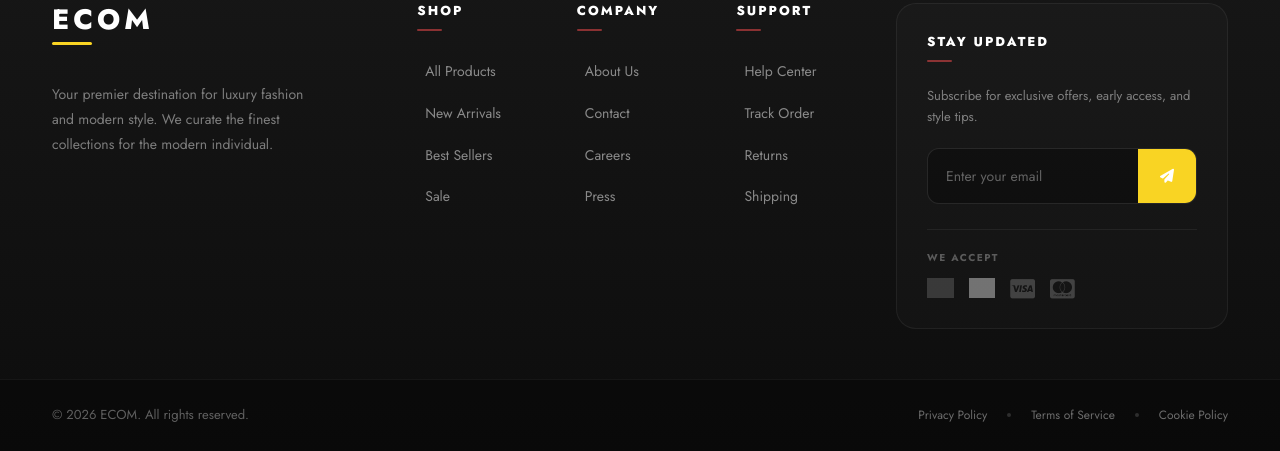
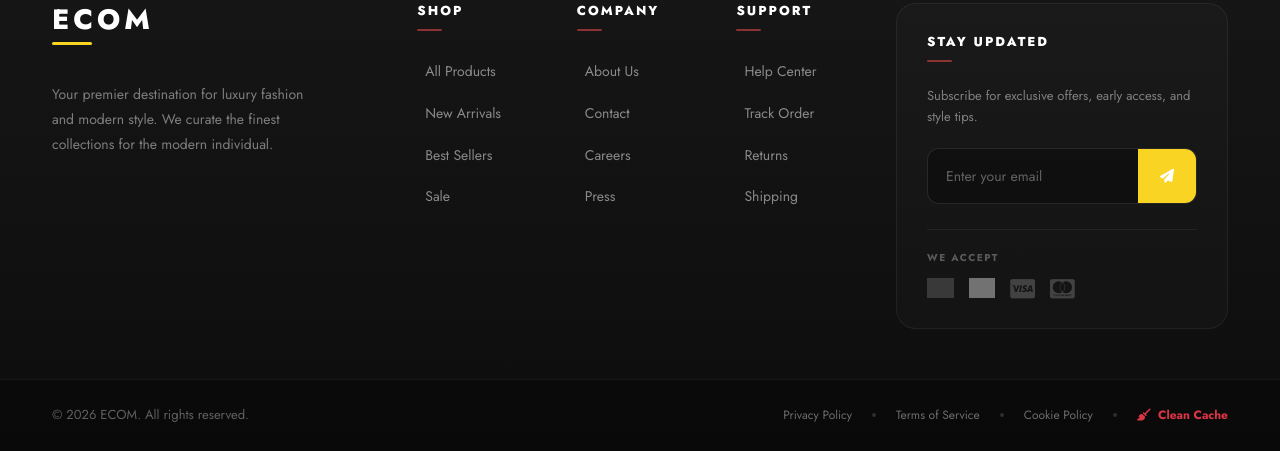
Before and after one commit to shakiill/django_ecommerce, a Django app: template templates/storefront/contact.html in a window 1280 px wide. Shown: the part 1263-1714 px from the top of the page. Run offline with Django 3.2, Linux system fonts and the light colour scheme; the template is opened without the code that fills it, so the values that code supplies are empty; some libraries are stand-ins or nearby versions; grey boxes are pictures that could not be loaded.

```diff
--- a/templates/storefront/base.html
+++ b/templates/storefront/base.html
@@ -351,6 +351,10 @@
                         <a href="#">Terms of Service</a>
                         <span class="divider"></span>
                         <a href="#">Cookie Policy</a>
+                        <span class="divider"></span>
+                        <a href="javascript:void(0)" onclick="clearCache()" class="text-danger fw-bold">
+                            <i class="fas fa-broom me-1"></i> Clean Cache
+                        </a>
                     </div>
                 </div>
             </div>
@@ -718,6 +722,17 @@
             }
         }
 
+        function clearCache() {
+            if (confirm('Are you sure you want to clear the site cache? This will log you out of guest sessions and reset local data.')) {
+                localStorage.clear();
+                sessionStorage.clear();
+                showToast('Cache cleared! Reloading...', 'success');
+                setTimeout(() => {
+                    window.location.reload(true);
+                }, 1000);
+            }
+        }
+
     </script>
 
     {% block extra_js %}{% endblock %}
```
